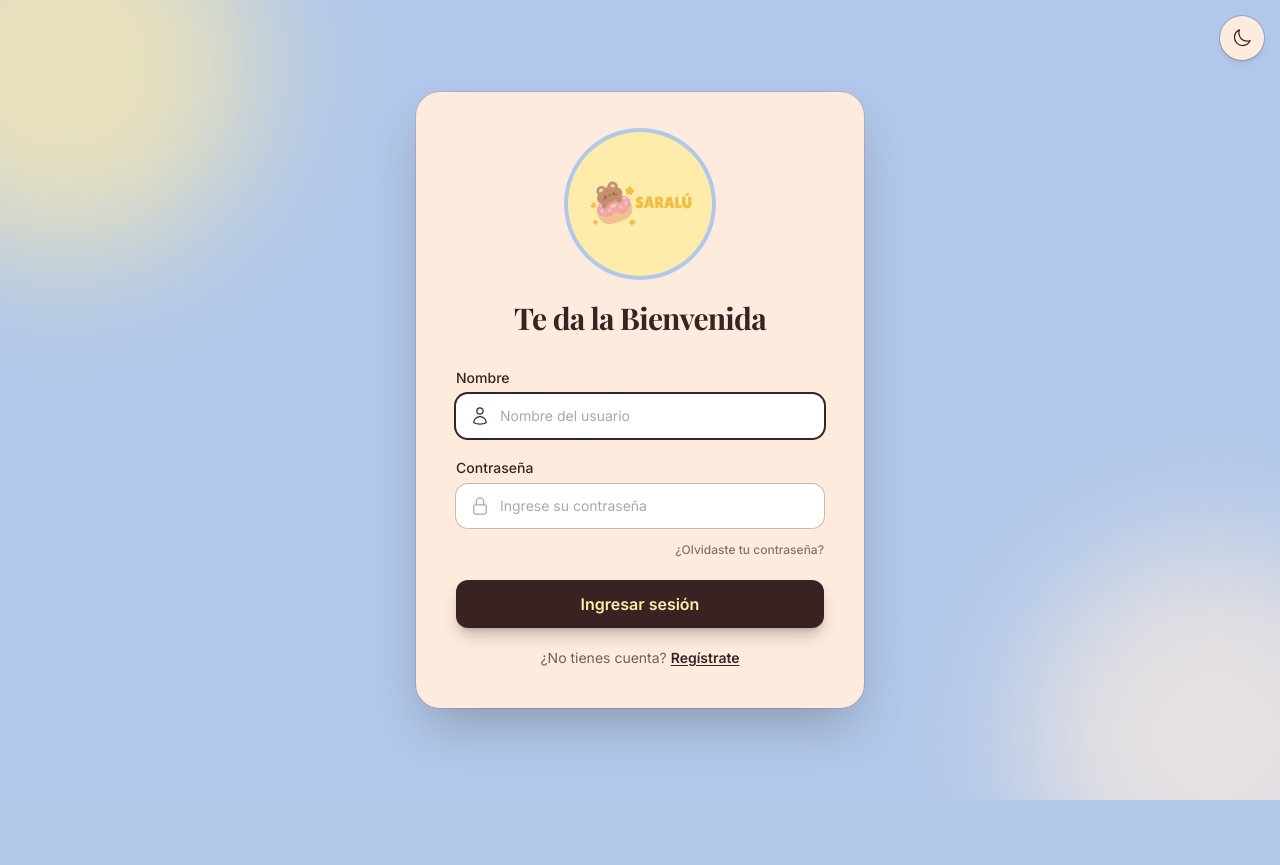
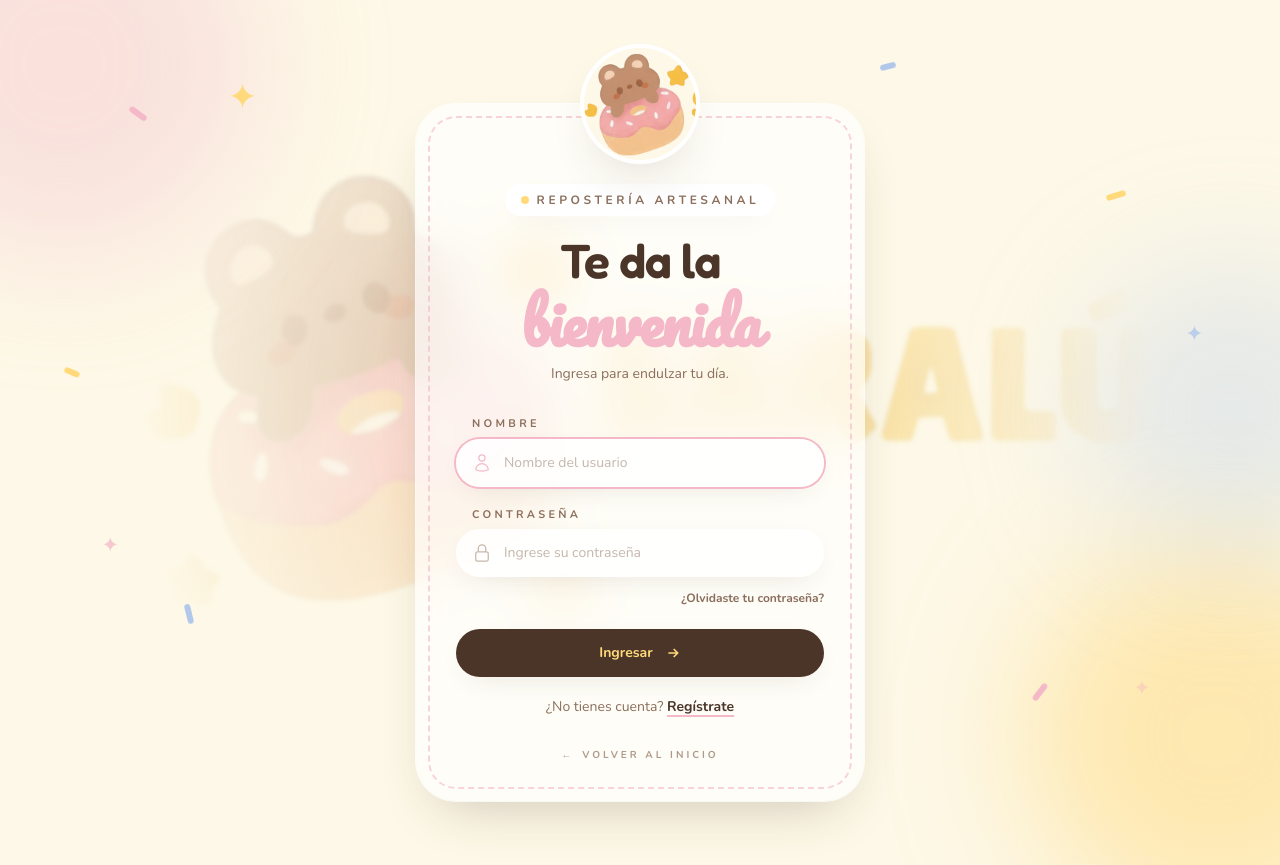
Before and after one commit to JohanV0/SARALU, a Django app: page /login/ in a window 1280 px wide. Before the commit the page ends 800 px from the top, so only its background shows below. Run offline with Django 5.2, Linux system fonts and the light colour scheme; some libraries are stand-ins or nearby versions.

Commit message:
modificacion del estilo de login y registro, correccion home

```diff
--- a/accounts/templates/login.html
+++ b/accounts/templates/login.html
@@ -1,98 +1,125 @@
-{%load static%}
+{% load static %}
 <!DOCTYPE html>
-<html lang="es" class="">
+<html lang="es">
 <head>
-    <meta charset="UTF-8">
-    <meta name="viewport" content="width=device-width, initial-scale=1.0">
-    <title>Iniciar sesión</title>
-
-    <!-- Tipografías: una elegante para títulos y una limpia para el resto -->
-    <link rel="preconnect" href="https://fonts.googleapis.com">
-    <link href="https://fonts.googleapis.com/css2?family=Inter:wght@400;500;600&family=Playfair+Display:wght@600;700&display=swap" rel="stylesheet">
+  <meta charset="UTF-8" />
+  <meta name="viewport" content="width=device-width, initial-scale=1.0" />
+  <title>Iniciar sesión — SARALU</title>
 
   <script src="https://cdn.tailwindcss.com"></script>
   <script>
     tailwind.config = {
-            darkMode: "class",
       theme: {
+        screens: {
+          'sm': '640px', 'md': '768px', 'lg': '1024px', 'xl': '1280px',
+          '2xl': '1536px', '3xl': '1920px', '4xl': '2560px',
+        },
         extend: {
-                    // Caja de crayones: los 4 colores de la paleta
           colors: {
-                        azul: "#b1c8ea",
-                        mantequilla: "#ffebaa",
-                        chocolate: "#382322",
-                        crema: "#fdebde",
+            mantequilla: "#ffd97a", chocolate: "#4a3528", crema: "#fdf8e7",
+            rosa: "#f4b8c8", rosaClaro: "#fbe3ea", cafe: "#8b6f5c", azul: "#b1c8ea",
           },
           fontFamily: {
-                        titulo: ['"Playfair Display"', "serif"],
-                        cuerpo: ["Inter", "sans-serif"],
+            display: ['"Fredoka"', 'system-ui', 'sans-serif'],
+            script: ['"Pacifico"', 'cursive'],
+            body: ['"Nunito"', 'sans-serif'],
+          },
+          boxShadow: {
+            soft: "0 8px 30px -14px rgba(74, 53, 40, 0.20)",
+            lift: "0 24px 55px -25px rgba(74, 53, 40, 0.30)",
+            glow: "0 12px 40px -12px rgba(255, 217, 122, 0.55)",
+          },
+          letterSpacing: { widest2: "0.3em" },
+          keyframes: {
+            float: {
+              "0%,100%": { transform: "translateY(0) rotate(var(--r,0deg))" },
+              "50%": { transform: "translateY(-16px) rotate(calc(var(--r,0deg) + 14deg))" },
+            },
+            twinkle: {
+              "0%,100%": { opacity: ".4", transform: "scale(.85)" },
+              "50%": { opacity: "1", transform: "scale(1.2)" },
+            },
+          },
+          animation: {
+            float: "float 6s ease-in-out infinite",
+            twinkle: "twinkle 2.6s ease-in-out infinite",
           },
         },
       },
     };
+  </script>
 
-        // Aplica el tema guardado ANTES de dibujar la página (por defecto: claro)
-        if (localStorage.getItem("tema") === "dark") {
-            document.documentElement.classList.add("dark");
-        }
-    </script>
+  <link rel="preconnect" href="https://fonts.googleapis.com" />
+  <link rel="preconnect" href="https://fonts.gstatic.com" crossorigin />
+  <link href="https://fonts.googleapis.com/css2?family=Fredoka:wght@400;500;600;700&family=Pacifico&family=Nunito:wght@300;400;500;600;700;800&display=swap" rel="stylesheet" />
 </head>
 
-<body class="relative flex min-h-[100dvh] items-center justify-center px-4 py-16
-             font-cuerpo antialiased
-             bg-azul text-chocolate
-             dark:bg-chocolate dark:text-crema
-             transition-colors duration-500">
+<body class="relative flex min-h-[100dvh] items-center justify-center overflow-hidden bg-crema px-4 py-16 font-body antialiased text-chocolate selection:bg-rosaClaro selection:text-chocolate">
 
-    <!-- Manchas de color de fondo -->
-    <div class="pointer-events-none fixed inset-0 overflow-hidden" aria-hidden="true">
-        <div class="absolute -top-32 -left-32 h-96 w-96 rounded-full
-                    bg-mantequilla/70 dark:bg-azul/20 blur-3xl"></div>
-        <div class="absolute -bottom-32 -right-32 h-96 w-96 rounded-full
-                    bg-crema/70 dark:bg-mantequilla/15 blur-3xl"></div>
+  <!-- ===== FONDO: logo disimulado ===== -->
+  <div class="pointer-events-none fixed inset-0" aria-hidden="true">
+    <!-- Logo grande, tenue, difuminado y desvanecido en los bordes -->
+    <div class="absolute inset-0 bg-center bg-no-repeat opacity-[0.40] blur-[2px] mix-blend-multiply
+                [-webkit-mask-image:radial-gradient(circle,black_30%,transparent_68%)]
+                [mask-image:radial-gradient(circle,black_30%,transparent_68%)]"
+         style="background-image:url('{% static 'img/logo.png' %}'); background-size:min(1200px,160vw) auto;">
+    </div>
+    <!-- Manchas de color -->
+    <div class="absolute -top-32 -left-32 h-96 w-96 rounded-full bg-rosa/35 blur-3xl"></div>
+    <div class="absolute -bottom-32 -right-32 h-96 w-96 rounded-full bg-mantequilla/50 blur-3xl"></div>
+    <div class="absolute top-1/3 -right-24 h-72 w-72 rounded-full bg-azul/30 blur-3xl"></div>
   </div>
 
-    <!-- Botón de tema -->
-    <button
-        type="button"
-        id="btn-tema"
-        aria-label="Cambiar tema"
-        class="fixed top-4 right-4 z-50 flex h-11 w-11 items-center justify-center rounded-full
-               bg-crema text-chocolate ring-1 ring-chocolate/20 shadow-md shadow-chocolate/10
-               dark:bg-mantequilla dark:text-chocolate dark:ring-0
-               hover:scale-110 transition">
+  <!-- ===== Chispitas de dona flotando + estrellas ===== -->
+  <div class="pointer-events-none fixed inset-0" aria-hidden="true">
+    <span class="absolute top-[14%] left-[10%] h-1.5 w-5 rounded-full bg-rosa animate-float" style="--r:35deg"></span>
+    <span class="absolute top-[26%] right-[12%] h-1.5 w-5 rounded-full bg-mantequilla animate-float" style="--r:-30deg; animation-delay:-2s"></span>
+    <span class="absolute bottom-[22%] left-[14%] h-1.5 w-5 rounded-full bg-azul animate-float" style="--r:70deg; animation-delay:-4s"></span>
+    <span class="absolute bottom-[12%] right-[18%] h-1.5 w-5 rounded-full bg-rosa animate-float" style="--r:-60deg; animation-delay:-1s"></span>
+    <span class="absolute top-[48%] left-[5%] h-1.5 w-4 rounded-full bg-mantequilla animate-float" style="--r:10deg; animation-delay:-3s"></span>
+    <span class="absolute top-[8%] right-[30%] h-1.5 w-4 rounded-full bg-azul animate-float" style="--r:-15deg; animation-delay:-5s"></span>
 
-        <!-- Sol: solo se ve en modo oscuro (para pasar a claro) -->
-        <svg class="hidden dark:block h-5 w-5" fill="none" viewBox="0 0 24 24" stroke-width="1.5" stroke="currentColor">
-            <path stroke-linecap="round" stroke-linejoin="round" d="M12 3v2.25m6.364.386l-1.591 1.591M21 12h-2.25m-.386 6.364l-1.591-1.591M12 18.75V21m-4.773-4.227l-1.591 1.591M5.25 12H3m4.227-4.773L5.636 5.636M15.75 12a3.75 3.75 0 11-7.5 0 3.75 3.75 0 017.5 0z" />
-        </svg>
-
-        <!-- Luna: solo se ve en modo claro (para pasar a oscuro) -->
-        <svg class="block dark:hidden h-5 w-5" fill="none" viewBox="0 0 24 24" stroke-width="1.5" stroke="currentColor">
-            <path stroke-linecap="round" stroke-linejoin="round" d="M21.752 15.002A9.718 9.718 0 0118 15.75c-5.385 0-9.75-4.365-9.75-9.75 0-1.33.266-2.597.748-3.752A9.753 9.753 0 003 11.25C3 16.635 7.365 21 12.75 21a9.753 9.753 0 009.002-5.998z" />
-        </svg>
-    </button>
-
-    <!-- Tarjeta -->
-    <main class="relative z-10 mx-auto my-auto w-full max-w-md rounded-3xl p-6 sm:p-10
-                 bg-crema ring-1 ring-chocolate/10 shadow-2xl shadow-chocolate/30
-                 dark:bg-white/[0.06] dark:ring-white/10 dark:shadow-black/50
-                 backdrop-blur-xl">
-
-        <!-- Logo y título -->
-        <div class="text-center mb-8">
-            <div class="mx-auto mb-6 flex h-36 w-36 items-center justify-center overflow-hidden rounded-full
-                        bg-mantequilla ring-4 ring-azul">
-                <img src="{% static 'img/logo.png' %}" alt="Logo Saralu" class="h-full w-full object-contain p-3">
-            </div>
-            <h1 class="font-titulo text-3xl font-bold tracking-tight text-chocolate dark:text-crema">Te da la Bienvenida </h1>
+    <span class="absolute top-20 left-[18%] text-mantequilla text-3xl animate-twinkle">✦</span>
+    <span class="absolute bottom-24 right-[10%] text-rosa text-2xl animate-twinkle" style="animation-delay:-1s">✦</span>
+    <span class="absolute top-[40%] right-[6%] text-azul text-xl animate-twinkle" style="animation-delay:-2s">✦</span>
+    <span class="absolute bottom-[30%] left-[8%] text-rosa text-xl animate-twinkle" style="animation-delay:-.5s">✦</span>
   </div>
 
-        <!-- Errores de Django (usuario o contraseña incorrectos) -->
+  <!-- ===== Tarjeta ===== -->
+  <div class="relative z-10 mt-10 w-full max-w-md">
+
+    <!-- Osito del logo asomando sobre la tarjeta -->
+    <div class="absolute -top-14 left-1/2 z-20 h-28 w-28 -translate-x-1/2 overflow-hidden rounded-full bg-crema ring-4 ring-white shadow-lift">
+      <!-- Si el osito no queda centrado, ajusta left/top -->
+      <img src="{% static 'img/logo.png' %}" alt="Logo SARALU"
+           class="absolute max-w-none"
+           style="width:287px; left:-25px; top:-84px;" />
+    </div>
+
+    <main class="relative rounded-[2.5rem] bg-white/65 px-6 pb-9 pt-20 shadow-lift ring-1 ring-white/80 backdrop-blur-xl sm:px-10
+                 outline outline-2 outline-dashed outline-rosa/60 outline-offset-[-14px]">
+
+      <!-- Título -->
+      <div class="mb-8 text-center">
+        <div class="inline-flex items-center gap-2 rounded-full bg-white px-4 py-2 shadow-soft">
+          <span class="h-2 w-2 rounded-full bg-mantequilla"></span>
+          <span class="text-[10px] sm:text-xs font-bold uppercase tracking-widest2 text-cafe">
+            Repostería artesanal
+          </span>
+        </div>
+
+        <h1 class="mt-5 font-display text-4xl sm:text-5xl font-semibold leading-[1.1] tracking-tight text-chocolate">
+          Te da la<br />
+          <span class="font-script text-rosa text-5xl sm:text-6xl inline-block mt-2 pb-2 leading-[1.3]">
+            bienvenida
+          </span>
+        </h1>
+        <p class="mt-1 text-sm text-cafe">Ingresa para endulzar tu día.</p>
+      </div>
+
+      <!-- Errores de Django -->
       {% if form.errors %}
-        <div class="mb-5 rounded-xl px-4 py-3 text-sm
-                    bg-red-100 text-red-700 ring-1 ring-red-200
-                    dark:bg-red-500/10 dark:text-red-300 dark:ring-red-500/30">
+      <div class="mb-5 rounded-2xl bg-rosaClaro px-4 py-3 text-center text-sm font-bold text-chocolate">
         Usuario o contraseña incorrectos.
       </div>
       {% endif %}
@@ -102,11 +129,9 @@
 
         <!-- Usuario -->
         <div>
-                <label for="username" class="mb-1.5 block text-sm font-medium">Nombre</label>
+          <label for="username" class="mb-1.5 ml-4 block text-[11px] font-bold uppercase tracking-widest2 text-cafe">Nombre</label>
           <div class="group relative">
-                    <svg class="absolute left-3.5 top-1/2 h-5 w-5 -translate-y-1/2
-                                text-chocolate/40 dark:text-crema/40
-                                group-focus-within:text-chocolate dark:group-focus-within:text-azul transition-colors"
+            <svg class="absolute left-4 top-1/2 h-5 w-5 -translate-y-1/2 text-cafe/50 transition-colors group-focus-within:text-rosa"
                  fill="none" viewBox="0 0 24 24" stroke-width="1.5" stroke="currentColor">
               <path stroke-linecap="round" stroke-linejoin="round" d="M15.75 6a3.75 3.75 0 11-7.5 0 3.75 3.75 0 017.5 0zM4.501 20.118a7.5 7.5 0 0114.998 0A17.933 17.933 0 0112 21.75c-2.676 0-5.216-.584-7.499-1.632z" />
             </svg>
@@ -117,20 +142,17 @@
               placeholder="Nombre del usuario"
               autofocus
               value="{{ form.username.value|default:'' }}"
-                        class="w-full rounded-xl py-3 pl-11 pr-4 text-sm
-                               bg-white text-chocolate placeholder-chocolate/40 ring-1 ring-chocolate/25
-                               dark:bg-black/25 dark:text-crema dark:placeholder-crema/40 dark:ring-crema/15
-                               focus:outline-none focus:ring-2 focus:ring-chocolate dark:focus:ring-azul transition">
+              class="w-full rounded-full bg-white/85 py-3.5 pl-12 pr-5 text-sm text-chocolate placeholder-cafe/50
+                     shadow-soft ring-1 ring-transparent transition
+                     focus:outline-none focus:ring-2 focus:ring-rosa" />
           </div>
         </div>
 
         <!-- Contraseña -->
         <div>
-                <label for="password" class="mb-1.5 block text-sm font-medium">Contraseña</label>
+          <label for="password" class="mb-1.5 ml-4 block text-[11px] font-bold uppercase tracking-widest2 text-cafe">Contraseña</label>
           <div class="group relative">
-                    <svg class="absolute left-3.5 top-1/2 h-5 w-5 -translate-y-1/2
-                                text-chocolate/40 dark:text-crema/40
-                                group-focus-within:text-chocolate dark:group-focus-within:text-azul transition-colors"
+            <svg class="absolute left-4 top-1/2 h-5 w-5 -translate-y-1/2 text-cafe/50 transition-colors group-focus-within:text-rosa"
                  fill="none" viewBox="0 0 24 24" stroke-width="1.5" stroke="currentColor">
               <path stroke-linecap="round" stroke-linejoin="round" d="M16.5 10.5V6.75a4.5 4.5 0 10-9 0v3.75m-.75 11.25h10.5a2.25 2.25 0 002.25-2.25v-6.75a2.25 2.25 0 00-2.25-2.25H6.75a2.25 2.25 0 00-2.25 2.25v6.75a2.25 2.25 0 002.25 2.25z" />
             </svg>
@@ -140,16 +162,13 @@
               id="password"
               placeholder="Ingrese su contraseña"
               required
-                        class="w-full rounded-xl py-3 pl-11 pr-4 text-sm
-                               bg-white text-chocolate placeholder-chocolate/40 ring-1 ring-chocolate/25
-                               dark:bg-black/25 dark:text-crema dark:placeholder-crema/40 dark:ring-crema/15
-                               focus:outline-none focus:ring-2 focus:ring-chocolate dark:focus:ring-azul transition">
+              class="w-full rounded-full bg-white/85 py-3.5 pl-12 pr-5 text-sm text-chocolate placeholder-cafe/50
+                     shadow-soft ring-1 ring-transparent transition
+                     focus:outline-none focus:ring-2 focus:ring-rosa" />
           </div>
 
-                <!-- Olvidaste tu contraseña, pegado a la caja de contraseña -->
           <div class="mt-2 text-right">
-                    <a href="{% url 'password_reset' %}" class="text-xs font-medium text-chocolate/60 hover:text-chocolate
-                                       dark:text-crema/60 dark:hover:text-azul transition-colors">
+            <a href="{% url 'password_reset' %}" class="text-xs font-bold text-cafe transition-colors hover:text-chocolate">
               ¿Olvidaste tu contraseña?
             </a>
           </div>
@@ -157,32 +176,28 @@
 
         <button
           type="submit"
-                class="w-full rounded-xl py-3 font-semibold
-                       bg-chocolate text-mantequilla shadow-lg shadow-chocolate/25
-                       hover:bg-chocolate/90
-                       dark:bg-mantequilla dark:text-chocolate dark:shadow-none
-                       dark:hover:bg-mantequilla/90
-                       active:scale-[0.98] transition">
-                Ingresar sesión
+          class="group inline-flex w-full items-center justify-center gap-3 rounded-full bg-chocolate px-7 py-3.5 text-sm font-bold text-mantequilla
+                 shadow-soft transition-all hover:-translate-y-1 hover:bg-cafe active:scale-[0.98]">
+          Ingresar
+          <svg class="h-4 w-4 transition-transform group-hover:translate-x-1" fill="none" viewBox="0 0 24 24" stroke="currentColor" stroke-width="2.4"><path d="M5 12h14M13 6l6 6-6 6"/></svg>
         </button>
 
-            <!-- Enlace de registro, como texto aparte debajo del botón -->
-            <p class="text-center text-sm text-chocolate/70 dark:text-crema/70">
+        <p class="text-center text-sm text-cafe">
           ¿No tienes cuenta?
-                <a href="{% url 'register' %}" class="font-semibold text-chocolate underline underline-offset-2
-                                                        hover:text-chocolate/70
-                                                        dark:text-mantequilla dark:hover:text-mantequilla/80 transition-colors">
+          <a href="{% url 'register' %}"
+             class="font-bold text-chocolate underline decoration-rosa decoration-2 underline-offset-4 transition-colors hover:text-cafe">
             Regístrate
           </a>
         </p>
       </form>
+
+      <div class="mt-6 text-center">
+        <a href="{% url 'home' %}"
+           class="inline-flex items-center gap-2 text-[10px] font-bold uppercase tracking-widest2 text-cafe/70 transition-colors hover:text-chocolate">
+          <span aria-hidden="true">←</span> Volver al inicio
+        </a>
+      </div>
     </main>
-
-    <script>
-        document.getElementById("btn-tema").addEventListener("click", function () {
-            const esOscuro = document.documentElement.classList.toggle("dark");
-            localStorage.setItem("tema", esOscuro ? "dark" : "light");
-        });
-    </script>
+  </div>
 </body>
 </html>
--- a/reposteria/templates/home.html
+++ b/reposteria/templates/home.html
@@ -312,7 +312,7 @@
       </div>
 
       <div class="space-y-5 3xl:space-y-7">
-        {% for producto in es_nuevo %}
+        {% for producto in es_nuevos %}
           <div class="group relative grid grid-cols-1 md:grid-cols-[320px_1fr] 3xl:grid-cols-[420px_1fr] rounded-[2rem] 3xl:rounded-[2.5rem] bg-crema overflow-hidden shadow-soft hover:shadow-lift hover:-translate-y-1 transition-all">
             {# ---- Imagen → detalle ---- #}
             <a href="{% url 'producto_detalle' producto.id %}"
```
Also changed, not shown: accounts/templates/register.html (+161 -146 lines). Lines whose indentation alone changed are shown as unchanged.
